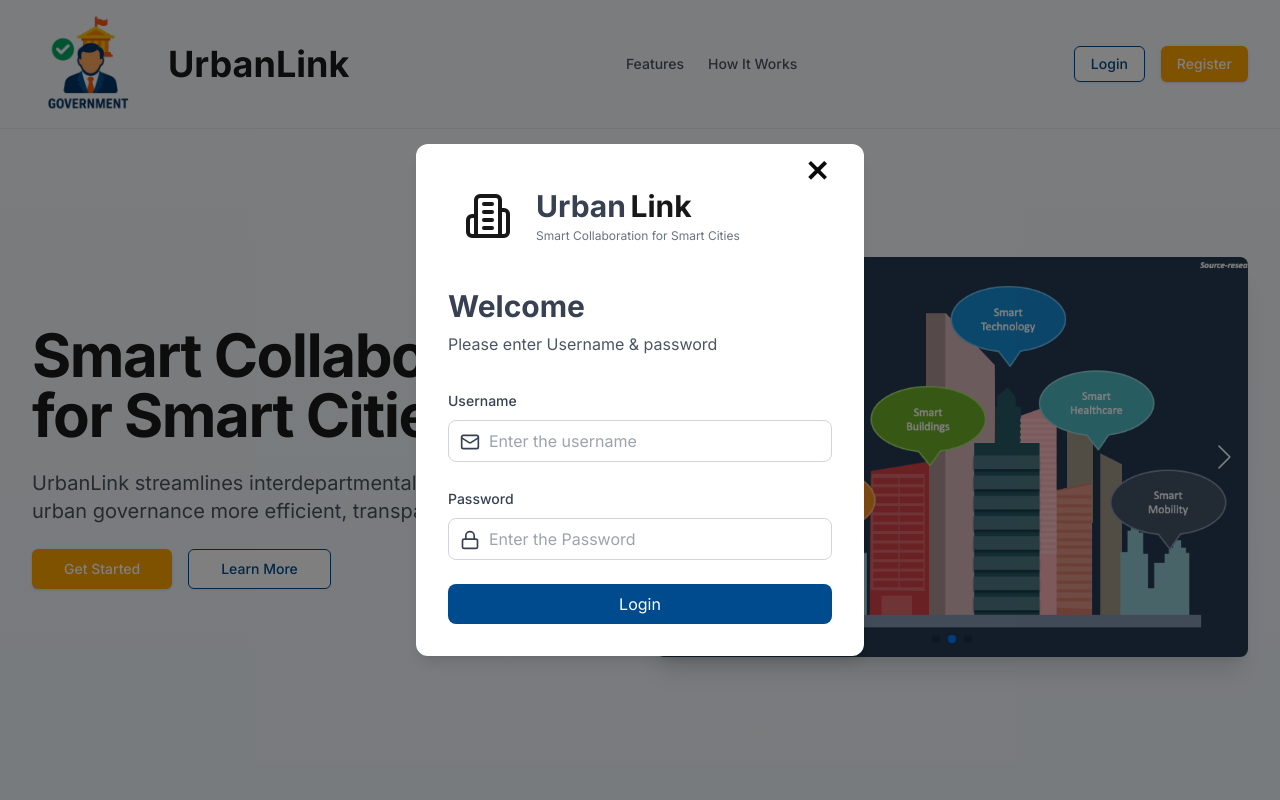
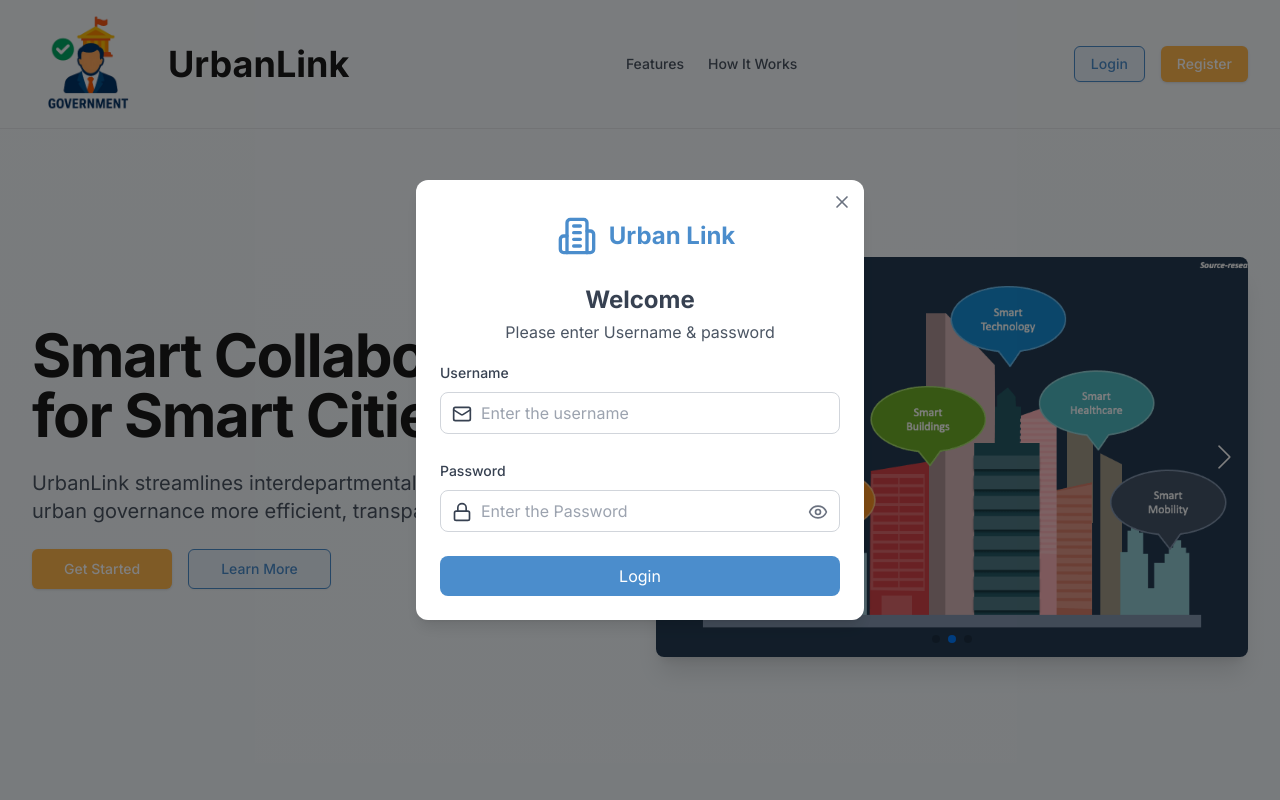
Before and after one commit to Tejasvi5504/Urban-link, a Next.js app: page / in a window 1280 px wide. Both pictures are taken after a click on the link "Login". Shown: the top 800 px of the page. Built offline with nearby package versions, Linux system fonts and the light colour scheme.

Commit message:
Faster Dashboard Redirection and few UI changes

```diff
--- a/package.json
+++ b/package.json
@@ -18,7 +18,7 @@
     "@radix-ui/react-tabs": "^1.1.9",
     "@radix-ui/react-tooltip": "^1.2.4",
     "class-variance-authority": "^0.7.0",
-    "clsx": "2.1.0",
+    "clsx": "^2.1.0",
     "lucide-react": "^0.503.0",
     "next": "^14.2.28",
     "next-themes": "^0.2.1",
@@ -26,7 +26,7 @@
     "react-dom": "18.2.0",
     "react-router-dom": "^7.5.2",
     "swiper": "^11.2.6",
-    "tailwind-merge": "2.2.1",
+    "tailwind-merge": "^2.2.1",
     "tailwindcss-animate": "^1.0.7"
   },
   "devDependencies": {
--- a/src/app/page.js
+++ b/src/app/page.js
@@ -62,10 +62,10 @@ export default function LandingPage() {
 
           {/* Desktop Auth Buttons */}
           <div className="hidden md:flex items-center gap-4">
-            <Button asChild variant="outline" className="border-[#004B8D] text-[#004B8D] hover:bg-[#004B8D] hover:text-white" onClick={() => setIsLoginModalHidden(false)}>
+            <Button asChild variant="outline" className="border-[#4B8DCC] text-[#4B8DCC] bg-[#E6F0F9] hover:bg-[#4B8DCC] hover:text-white" onClick={() => setIsLoginModalHidden(false)}>
               <Link href="#">Login</Link>
             </Button>
-            <Button asChild className="bg-[#FFA500] hover:bg-[#FFA500]/90 text-white">
+            <Button asChild className="bg-[#FFB74D] hover:bg-[#FFB74D]/90 text-white">
               <Link href="/register">Register</Link>
             </Button>
           </div>
@@ -105,7 +105,7 @@ export default function LandingPage() {
               <Button
                 asChild
                 variant="outline"
-                className="w-full border-[#004B8D] text-[#004B8D] hover:bg-[#004B8D] hover:text-white"
+                className="w-full border-[#4B8DCC] text-[#4B8DCC] bg-[#E6F0F9] hover:bg-[#4B8DCC] hover:text-white"
                 onClick={() => {
                   setIsLoginModalHidden(false);
                   setMobileMenuOpen(false);
@@ -115,7 +115,7 @@ export default function LandingPage() {
               </Button>
               <Button
                 asChild
-                className="w-full bg-[#FFA500] hover:bg-[#FFA500]/90 text-white"
+                className="w-full bg-[#FFB74D] hover:bg-[#FFB74D]/90 text-white"
                 onClick={() => setMobileMenuOpen(false)}
               >
                 <Link href="/register">Register</Link>
@@ -141,7 +141,7 @@ export default function LandingPage() {
                 <div className="flex flex-col sm:flex-row gap-4">
                   <Button
                     size="lg"
-                    className="bg-[#FFA500] hover:bg-[#FFA500]/90 text-white"
+                    className="bg-[#FFB74D] hover:bg-[#FFB74D]/90 text-white"
                     onClick={() => {
                       window.scrollTo({ top: 0, behavior: 'smooth' });
                       setTimeout(() => setIsLoginModalHidden(false), 500);
@@ -149,7 +149,7 @@ export default function LandingPage() {
                   >
                     Get Started
                   </Button>
-                  <Button size="lg" variant="outline" asChild className="border-[#004B8D] text-[#004B8D] hover:bg-[#004B8D] hover:text-white">
+                  <Button size="lg" variant="outline" asChild className="border-[#4B8DCC] text-[#4B8DCC] bg-[#E6F0F9] hover:bg-[#4B8DCC] hover:text-white">
                     <Link href="#features">Learn More</Link>
                   </Button>
                 </div>
@@ -344,7 +344,7 @@ export default function LandingPage() {
               <div className="flex justify-center">
                 <Button
                   size="lg"
-                  className="bg-[#FFA500] hover:bg-[#FFA500]/90 text-white"
+                  className="bg-[#FFB74D] hover:bg-[#FFB74D]/90 text-white"
                   onClick={() => {
                     window.scrollTo({ top: 0, behavior: 'smooth' });
                     setTimeout(() => setIsLoginModalHidden(false), 500);
--- a/src/components/LoginModal.jsx
+++ b/src/components/LoginModal.jsx
@@ -2,15 +2,24 @@
 
 import { useState } from "react"
 import { useRouter } from "next/navigation"
-import { Mail, Lock, Building2 } from "lucide-react"
+import { Mail, Lock, Building2, Eye, EyeOff, X } from "lucide-react"
 
 export function LoginModal({ isHidden, setIsHidden }) {
   const [username, setUsername] = useState("")
   const [password, setPassword] = useState("")
+  const [showPassword, setShowPassword] = useState(false)
   const [error, setError] = useState("")
   const [isLoading, setIsLoading] = useState(false)
 
   const router = useRouter()
+
+  const handleClose = () => {
+    setIsHidden(true)
+    // Reset form state when closing
+    setUsername("")
+    setPassword("")
+    setError("")
+  }
 
   const handleLogin = async (e) => {
     e.preventDefault()
@@ -18,15 +27,11 @@ export function LoginModal({ isHidden, setIsHidden }) {
     setError("")
 
     try {
-      // Simulate login delay
-      await new Promise(resolve => setTimeout(resolve, 1000))
-
-      // Mock auth logic: check hardcoded credentials
+      // Check credentials immediately
       if (username === "officer" && password === "urban123") {
-        // Hide modal
+        // Hide modal and redirect in sequence
         setIsHidden(true)
-
-        // Redirect to dashboard
+        // Use push to maintain navigation history
         router.push("/dashboard")
       } else {
         setError("Invalid username or password.")
@@ -42,33 +47,33 @@ export function LoginModal({ isHidden, setIsHidden }) {
   return (
     !isHidden && (
       <div className="fixed inset-0 bg-black bg-opacity-50 flex items-center justify-center z-50">
-        <div className="relative w-full max-w-md mx-4 bg-white rounded-xl shadow-lg p-8">
-          <div
-            className="absolute top-0 right-7 text-5xl rotate-45 cursor-pointer close hover:text-gray-700"
-            onClick={() => setIsHidden(true)}
+        <div className="relative w-full max-w-md mx-4 bg-white rounded-xl shadow-lg p-6">
+          {/* Close Button */}
+          <button
+            onClick={handleClose}
+            className="absolute top-2 right-2 p-1 rounded-full hover:bg-gray-100 transition-colors"
+            aria-label="Close modal"
           >
-            +
-          </div>
+            <X className="w-5 h-5 text-gray-500" />
+          </button>
 
-          {/* Logo & Branding */}
-          <div className="flex items-center space-x-2 mb-8">
-            <div className="w-20 h-20 flex items-center justify-center">
-              <Building2 className="h-12 w-12 text-primary" />
+          {/* Logo */}
+          <div className="flex items-center justify-center mb-4">
+            <div className="w-16 h-16 flex items-center justify-center">
+              <Building2 className="h-10 w-10 text-[#4B8DCC]" />
             </div>
             <div className="flex flex-col items-start">
               <p className="text-lg-left">
-                <span className="text-gray-700 text-3xl font-bold">Urban</span>{" "}
-                <span className="text-primary text-3xl font-bold">Link</span>
-              </p>
-              <p className="text-xs text-gray-500 mt-1">
-                Smart Collaboration for Smart Cities
+                <span className="text-[#4B8DCC] text-2xl font-bold">Urban Link</span>
               </p>
             </div>
           </div>
 
           {/* Header */}
-          <h2 className="text-3xl font-bold text-gray-700 mb-2">Welcome</h2>
-          <p className="text-gray-600 mb-8">Please enter Username & password</p>
+          <div className="text-center mb-4">
+            <h2 className="text-2xl font-bold text-gray-700 mb-1">Welcome</h2>
+            <p className="text-gray-600">Please enter Username & password</p>
+          </div>
 
           {/* Login Form */}
           <form onSubmit={handleLogin} className="space-y-6">
@@ -80,7 +85,7 @@ export function LoginModal({ isHidden, setIsHidden }) {
                   type="text"
                   value={username}
                   onChange={(e) => setUsername(e.target.value)}
-                  className="w-full pl-10 pr-4 py-2 border border-gray-300 rounded-lg text-gray-700 focus:ring-2 focus:ring-blue-500 focus:border-blue-500"
+                  className="w-full pl-10 pr-4 py-2 border border-gray-300 rounded-lg text-gray-600 bg-white/90 focus:ring-2 focus:ring-[#004B8D] focus:border-[#004B8D] placeholder:text-gray-400"
                   placeholder="Enter the username"
                   required
                 />
@@ -92,20 +97,31 @@ export function LoginModal({ isHidden, setIsHidden }) {
               <div className="relative">
                 <Lock className="w-5 h-5 text-gray-700 absolute left-3 top-3" />
                 <input
-                  type="password"
+                  type={showPassword ? "text" : "password"}
                   value={password}
                   onChange={(e) => setPassword(e.target.value)}
-                  className="w-full pl-10 pr-4 py-2 border border-gray-300 rounded-lg text-gray-700 focus:ring-2 focus:ring-blue-500 focus:border-blue-500"
+                  className="w-full pl-10 pr-10 py-2 border border-gray-300 rounded-lg text-gray-600 bg-white/90 focus:ring-2 focus:ring-[#004B8D] focus:border-[#004B8D] placeholder:text-gray-400"
                   placeholder="Enter the Password"
                   required
                 />
+                <button
+                  type="button"
+                  onClick={() => setShowPassword(!showPassword)}
+                  className="absolute right-3 top-3 text-gray-500 hover:text-gray-700"
+                >
+                  {showPassword ? (
+                    <EyeOff className="w-5 h-5" />
+                  ) : (
+                    <Eye className="w-5 h-5" />
+                  )}
+                </button>
               </div>
             </div>
 
             <button
               type="submit"
               disabled={isLoading}
-              className="w-full bg-[#004B8D] text-white py-2 px-4 rounded-lg hover:bg-[#004B8D]/90 focus:ring-4 focus:ring-[#004B8D]/30 disabled:opacity-50"
+              className="w-full bg-[#4B8DCC] text-white py-2 px-4 rounded-lg hover:bg-[#4B8DCC]/90 focus:ring-4 focus:ring-[#4B8DCC]/30 disabled:opacity-50"
             >
               {isLoading ? "Logging in..." : "Login"}
             </button>
```
Also changed, not shown: 1 other file (tests, documents, lock files or other folders).
